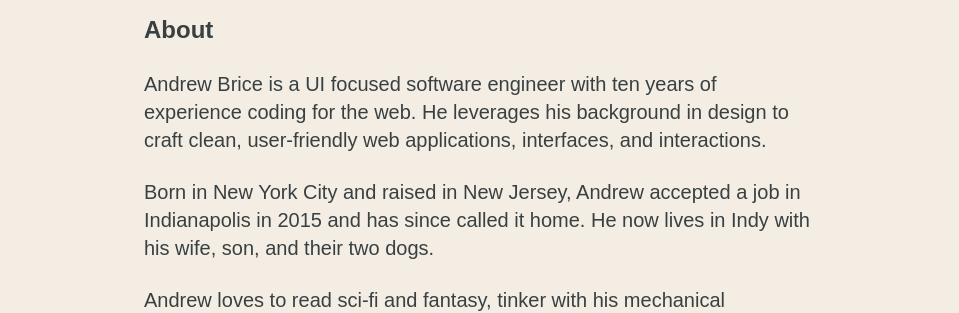
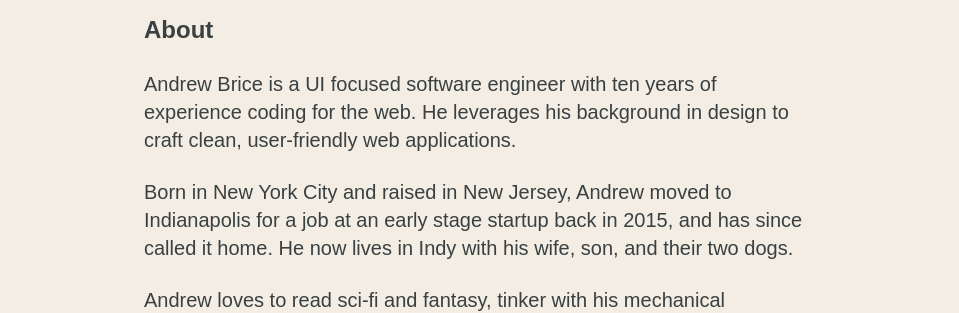
Before and after one commit to bricea27/thebriceisright, a React (Vite) app: page / in a window 1280 px wide. Shown: the part 606-919 px from the top of the page, without its empty margins (160-1119 px from the left). Built offline with nearby package versions, Linux system fonts and the light colour scheme; no server answers; a web font is replaced by a local one.

Commit message:
feat: copy and layout update

```diff
--- a/src/App.jsx
+++ b/src/App.jsx
@@ -62,7 +62,7 @@ export default function App() {
         </div>
       </header>
       <main className="w-full flex flex-col items-center">
-        <section className="w-full h-72 lg:h-96 lg:max-w-4xl flex place-content-center mb-8 lg:mb-16 bg-text-secondary bg-opacity-10 sm:rounded-3xl overflow-hidden">
+        <section className="w-full h-72 lg:h-96 max-w-2xl lg:max-w-4xl flex place-content-center mb-8 lg:mb-16 bg-text-secondary bg-opacity-10 sm:rounded-3xl overflow-hidden">
           <article className="w-full max-w-lg lg:max-w-2xl rounded-3xl flex items-center justify-between pl-8 sm:pl-0 relative">
             <div>
               <h1 className="font-sans font-extrabold text-2xl xs:text-3xl lg:text-5xl leading-none">
@@ -83,13 +83,13 @@ export default function App() {
           <p className="font-light text-base lg:text-xl mb-4 lg:mb-6">
             Andrew Brice is a UI focused software engineer with ten years of
             experience coding for the web. He leverages his background in design
-            to craft clean, user-friendly web applications, interfaces, and
-            interactions.
+            to craft clean, user-friendly web applications.
           </p>
           <p className="font-light text-base lg:text-xl mb-4 lg:mb-6">
-            Born in New York City and raised in New Jersey, Andrew accepted a
-            job in Indianapolis in 2015 and has since called it home. He now
-            lives in Indy with his wife, son, and their two dogs.
+            Born in New York City and raised in New Jersey, Andrew moved to
+            Indianapolis for a job at an early stage startup back in 2015, and
+            has since called it home. He now lives in Indy with his wife, son,
+            and their two dogs.
           </p>
           <p className="font-light text-base lg:text-xl mb-4 lg:mb-6">
             Andrew loves to read sci-fi and fantasy, tinker with his mechanical
```
